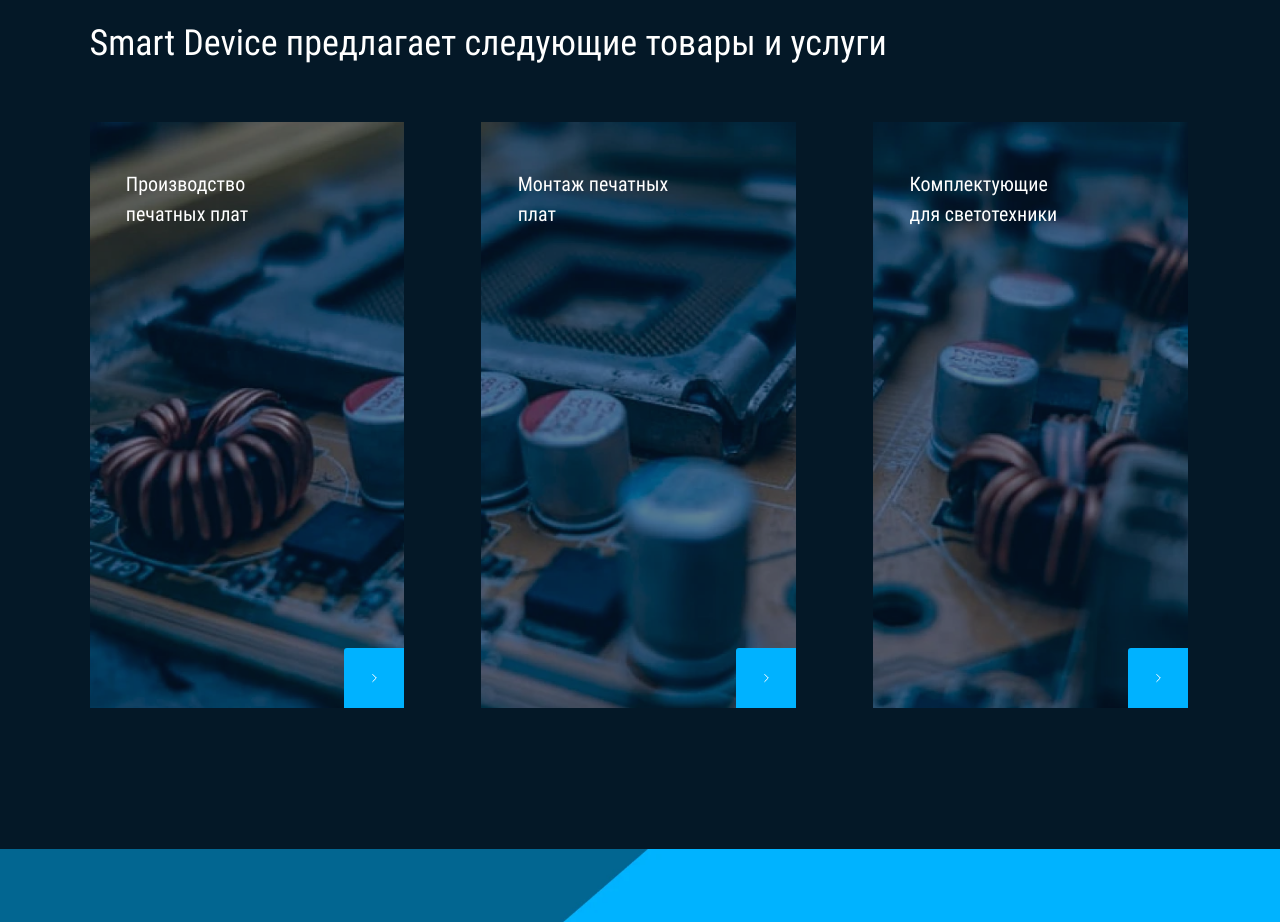
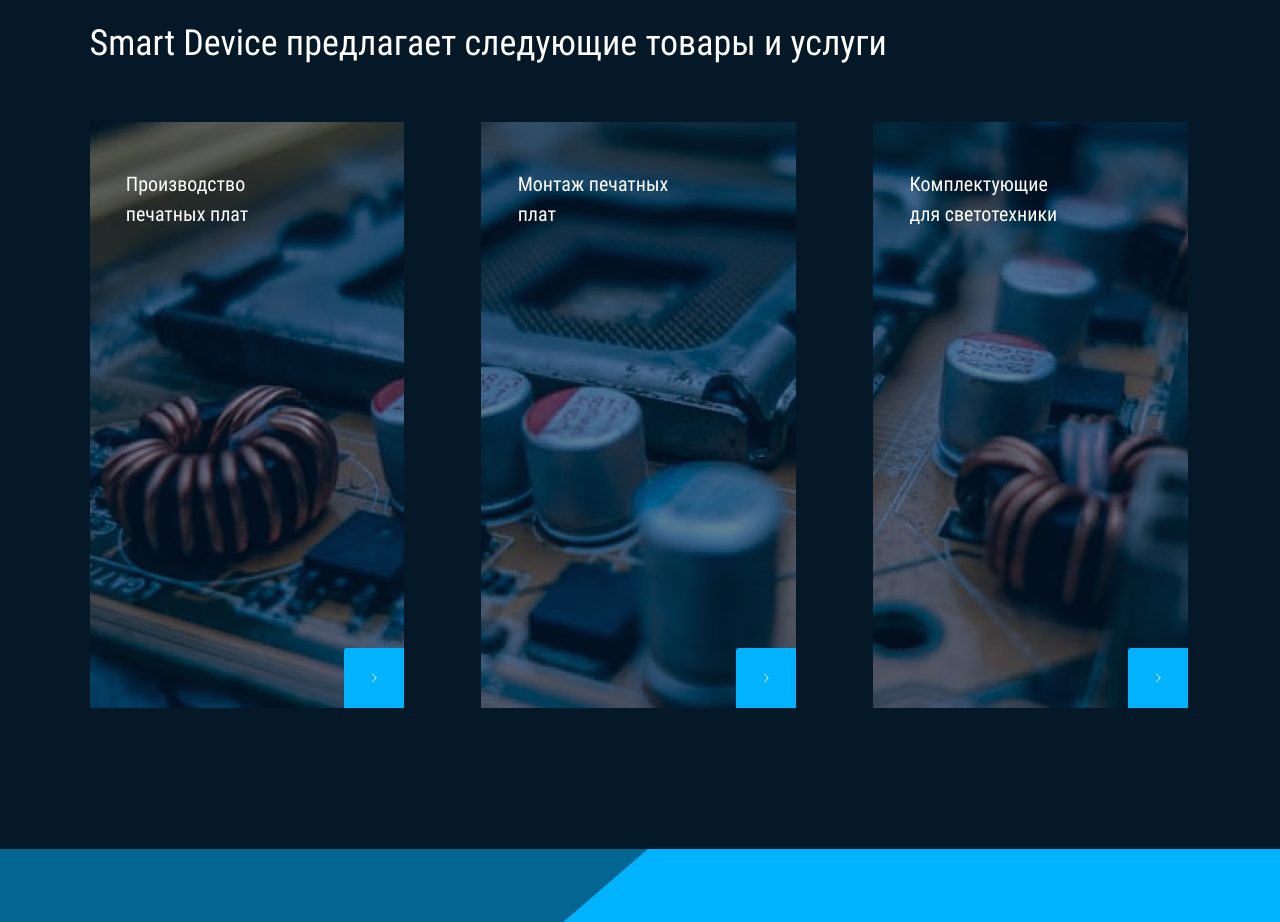
Before and after one commit to shumova/smart-device, a website built with webpack: page source/index.html in a window 1280 px wide. Shown: the part 2240-3162 px from the top of the page. Built offline with nearby package versions, Linux system fonts and the light colour scheme; files whose address does not match are found by name.

Commit message:
Корректировка позиционирования изображений в категориях

```diff
--- a/source/sass/blocks/categories.scss
+++ b/source/sass/blocks/categories.scss
@@ -158,9 +158,11 @@
   position: absolute;
   top: 0;
   right: 0;
-  bottom: 0;
   left: 0;
   z-index: 0;
+  display: grid;
+  align-content: center;
+  height: 100%;
   overflow: hidden;
 }
 
```
Also changed, not shown: build/css/style.css, build/css/style.min.css, 1 other file.
